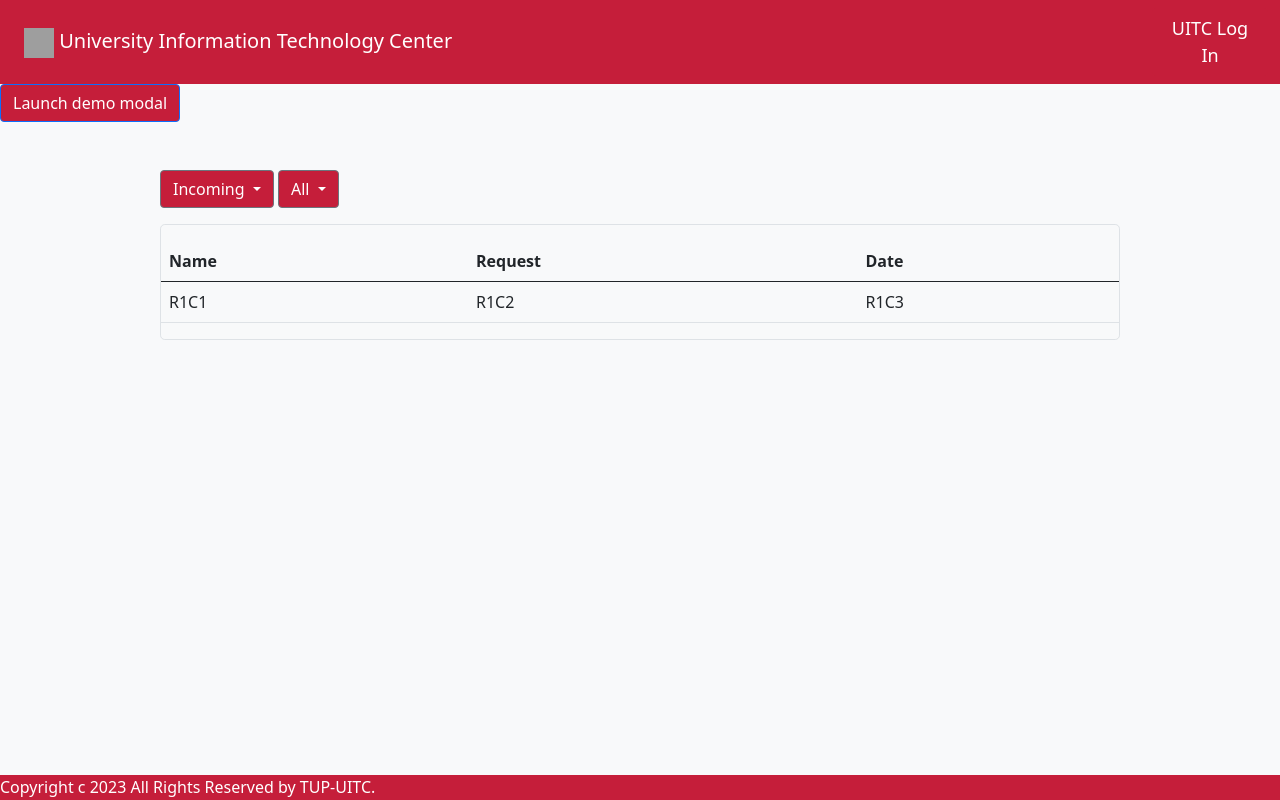
After one commit to ssntn/web-job-request, a Flask app: page /request in a window 1280 px wide. The commit adds this page. Run offline with Flask 3, Linux system fonts and the light colour scheme; grey boxes are pictures that could not be loaded.

Commit message:
added admin login, and request list template

```diff
--- a/app.py
+++ b/app.py
@@ -55,6 +55,17 @@ def loading():
 
         # return render_template(route.loading)
 
+# Admin Routing
+@app.route('/admin')
+def admin_login():
+    return render_template(route.admin_login)
+
+@app.route('/request')
+def request_page():
+    return render_template(route.request)
+
+
+
 
 if __name__ == "__main__":
     app.run(debug=True)
--- a/db.py
+++ b/db.py
@@ -1,5 +1,6 @@
 from firebase_admin import credentials, firestore, initialize_app
 from flask import request, jsonify
+
 from db_config import db
 import db_config
 from uuid import uuid1
--- a/routes.py
+++ b/routes.py
@@ -3,3 +3,7 @@ homepage = 'homepage.html'
 forms = 'form.html'
 service_a = 'a.html'
 loading = 'loading.html'
+
+# admin
+admin_login = 'admin/login.html'
+request = 'admin/requests.html'
--- a/static/css/global.css
+++ b/static/css/global.css
@@ -11,3 +11,10 @@
     padding-left: 3em;
     padding-right: 3em;
 }
+
+.footer {
+    position: fixed;
+    height: 25px;
+    bottom: 0;
+    width: 100%;
+}
--- /dev/null
+++ b/static/js/admin/requests.js
@@ -0,0 +1,16 @@
+$(document).ready(function() {
+    // DROPDOWN
+    $('.status-filters').click(function(){
+        $('#triggerId-status').text($(this).text());
+    });
+
+    $('.service-filters').click(function(){
+        $('#triggerId-service').text($(this).text());
+    });
+
+    $("#modal-button").click(function(){
+        $("#service-modal").text("Service: "+$('input[name="service"]:checked').val());
+        $("#date-modal").text("Date: "+$("#triggerId").text() +" "+ $("#year").val());
+    })
+
+});
--- /dev/null
+++ b/templates/admin/base.html
@@ -0,0 +1,81 @@
+<!DOCTYPE html>
+<html lang="en">
+<head>
+    <meta charset="UTF-8">
+    <meta name="viewport" content="width=device-width, initial-scale=1.0">
+
+    <!-- Replace with proper icon -->
+    <link rel="icon" href="http://www.w3.org/2000/svg" type="image/x-icon">
+
+    <!-- BOOTSTRAP IMPORTS -->
+    <link
+        href="https://cdn.jsdelivr.net/npm/bootstrap@5.0.2/dist/css/bootstrap.min.css"
+        rel="stylesheet" integrity="sha384-EVSTQN3/azprG1Anm3QDgpJLIm9Nao0Yz1ztcQTwFspd3yD65VohhpuuCOmLASjC"
+        crossorigin="anonymous">
+
+    <script src="https://code.jquery.com/jquery-3.3.1.slim.min.js"
+        integrity="sha384-q8i/X+965DzO0rT7abK41JStQIAqVgRVzpbzo5smXKp4YfRvH+8abtTE1Pi6jizo"
+        crossorigin="anonymous"></script>
+
+    <!--  GLOBAL CSS -->
+    <link rel="stylesheet" href="{{ url_for('static', filename='css/styles.css') }}">
+    <link rel="stylesheet" href="{{ url_for('static', filename='css/typography.css') }}">
+    <link rel="stylesheet" href="{{ url_for('static', filename='css/global.css') }}">
+
+    <!--  GLOBAL JS -->
+    <script src="{{ url_for('static', filename='js/global.js') }}"></script>
+
+
+    <title>Default</title>
+    {% block head %}{% endblock %}
+</head>
+
+<body>
+    <!-- NAV VAR -->
+    <nav class="navbar navbar-expand-xl navbar-dark" style="background-color: var(--primary-color);">
+        <div class="container-fluid">
+
+        <div class="container">
+            <a class="navbar-brand" href="#">
+            <img src="/docs/5.0/assets/brand/bootstrap-logo.svg" alt="" width="30" height="30">
+            University Information Technology Center
+            </a>
+        </div>
+
+        <button class="btn">
+            <a href="#" class="text-decoration-none text-white">
+                UITC Log In
+        </a></button>
+
+        </div>
+    </nav>
+
+    <!-- BODY -->
+    {% block body %}{% endblock %}
+
+    <!-- FOOTER -->
+    <footer>
+        <div class="footer navbar-fixed-bottom"
+            style="background-color: var(--primary-color);">
+
+            <p class="text-white">Copyright c 2023 All Rights Reserved by TUP-UITC.</p>
+        </div>
+    </footer>
+
+    <!-- BOOTSTRAP IMPORTS -->
+    <script
+        src="https://cdn.jsdelivr.net/npm/@popperjs/core@2.9.2/dist/umd/popper.min.js"
+        integrity="sha384-IQsoLXl5PILFhosVNubq5LC7Qb9DXgDA9i+tQ8Zj3iwWAwPtgFTxbJ8NT4GN1R8p"
+        crossorigin="anonymous"></script>
+
+    <script
+        src="https://cdn.jsdelivr.net/npm/bootstrap@5.0.2/dist/js/bootstrap.min.js"
+        integrity="sha384-cVKIPhGWiC2Al4u+LWgxfKTRIcfu0JTxR+EQDz/bgldoEyl4H0zUF0QKbrJ0EcQF"
+        crossorigin="anonymous"></script>
+
+    <script>
+
+    </script>
+
+</body>
+</html>
--- /dev/null
+++ b/templates/admin/requests.html
@@ -0,0 +1,84 @@
+{% extends 'admin/base.html' %}
+
+{% block head %}
+<title>Job Request | Admin</title>
+<script src="{{ url_for('static', filename='js/admin/requests.js') }}"></script>
+{% endblock %}
+
+
+{% block body %}
+<!-- Button trigger modal -->
+<button type="button" class="btn btn-primary" data-bs-toggle="modal" data-bs-target="#exampleModal">
+    Launch demo modal
+  </button>
+
+  <!-- Modal -->
+  <div class="modal fade" id="exampleModal" tabindex="-1" aria-labelledby="exampleModalLabel" aria-hidden="true">
+    <div class="modal-dialog">
+      <div class="modal-content">
+        <div class="modal-header">
+          <h1 class="modal-title fs-5" id="exampleModalLabel">Modal title</h1>
+          <button type="button" class="btn-close" data-bs-dismiss="modal" aria-label="Close"></button>
+        </div>
+        <div class="modal-body">
+          ...
+        </div>
+        <div class="modal-footer">
+          <button type="button" class="btn btn-secondary" data-bs-dismiss="modal">Close</button>
+          <button type="button" class="btn btn-primary">Save changes</button>
+        </div>
+      </div>
+    </div>
+  </div>
+
+  <div class=" w-75 mx-auto my-5">
+    <div class="d-inline-block mb-3">
+        <div class="dropdown open">
+            <button class="btn btn-secondary dropdown-toggle" type="button" id="triggerId-status" data-bs-toggle="dropdown" aria-haspopup="true"
+                    aria-expanded="false">
+                Incoming
+            </button>
+            <div class="dropdown-menu" id="status-filter-btn" aria-labelledby="triggerId">
+                <button class="dropdown-item status-filters" href="#">Incoming</button>
+                <button class="dropdown-item status-filters" href="#">Pending</button>
+                <button class="dropdown-item status-filters" href="#">Completed</button>
+            </div>
+        </div>
+    </div>
+
+    <div class="d-inline-block">
+        <div class="dropdown open">
+            <button class="btn btn-secondary dropdown-toggle" type="button" id="triggerId-service" data-bs-toggle="dropdown" aria-haspopup="true"
+                    aria-expanded="false">
+                All
+            </button>
+            <div class="dropdown-menu" id="service-filter-btn" aria-labelledby="triggerId">
+                <button class="dropdown-item btn-danger service-filters" href="#">All</button>
+                <button class="dropdown-item btn-danger service-filters">Attendance Record</button>
+            </div>
+        </div>
+    </div>
+
+    <div class="table-responsive rounded-3 border border-black pt-3">
+        <table class="table table-hover">
+            <thead>
+                <tr>
+                    <th scope="col">Name</th>
+                    <th scope="col">Request</th>
+                    <th scope="col">Date</th>
+                </tr>
+            </thead>
+            <tbody>
+                <tr class="">
+                    <td scope="row">R1C1</td>
+                    <td>R1C2</td>
+                    <td>R1C3</td>
+                </tr>
+            </tbody>
+        </table>
+    </div>
+
+</div>
+
+
+{% endblock %}
```
Also changed, not shown: templates/admin/login.html (added, +29 -0 lines).
